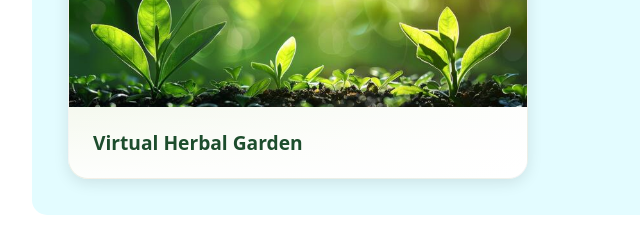
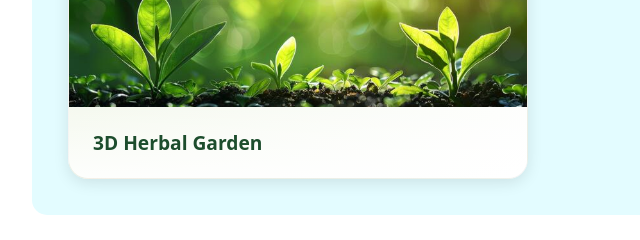
Before and after one commit to Ariyannath-prog/My-portfolio, a plain HTML site: page index.html in a window 1280 px wide. Shown: the part 2580-2820 px from the top of the page, 96-736 px from the left. Drawn offline with Linux system fonts and the light colour scheme.

Commit message:
3D Herbal Garden

```diff
--- a/index.html
+++ b/index.html
@@ -250,7 +250,7 @@
                             alt="Virtual Herbal Garden"
                         />
                         <div class="project-content">
-                            <h3 class="project-title">Virtual Herbal Garden</h3>
+                            <h3 class="project-title">3D Herbal Garden</h3>
                         </div>
                     </a>
                 </div>
```
